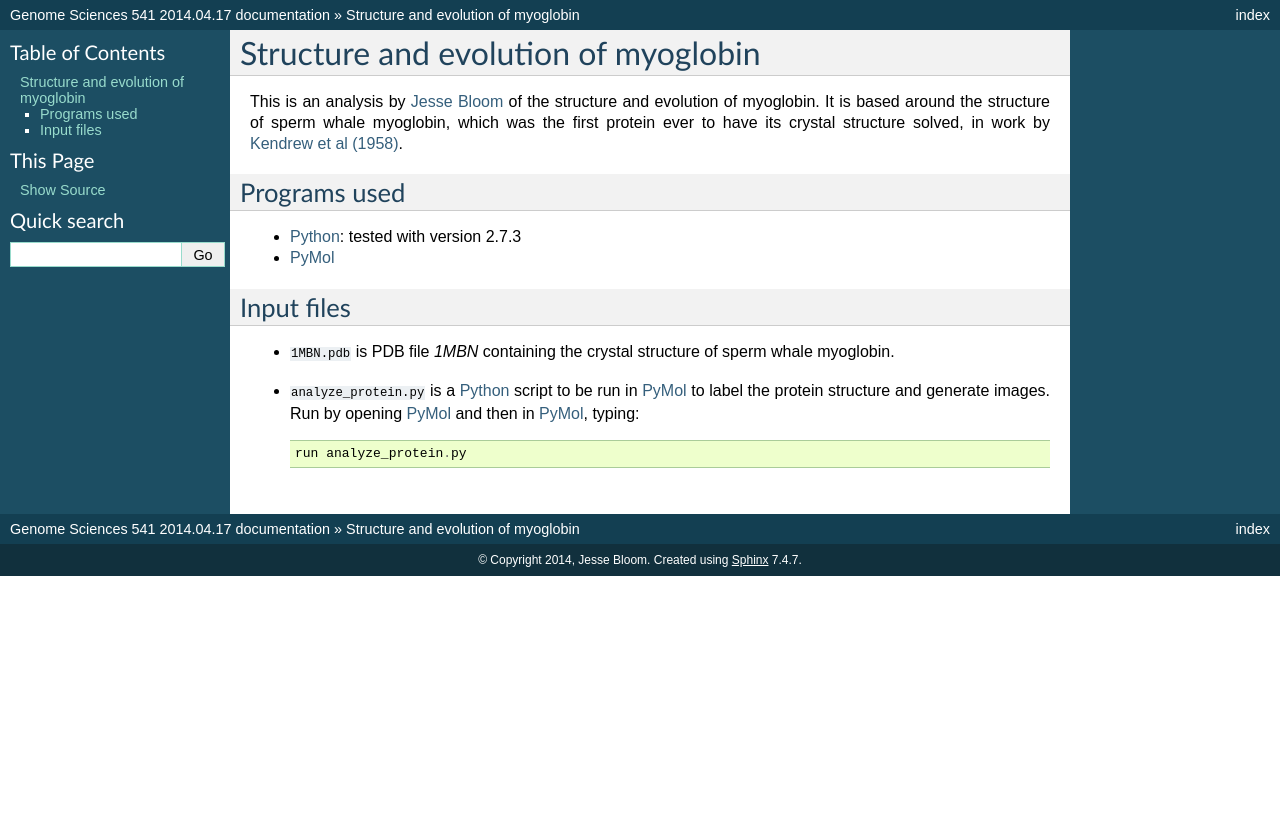
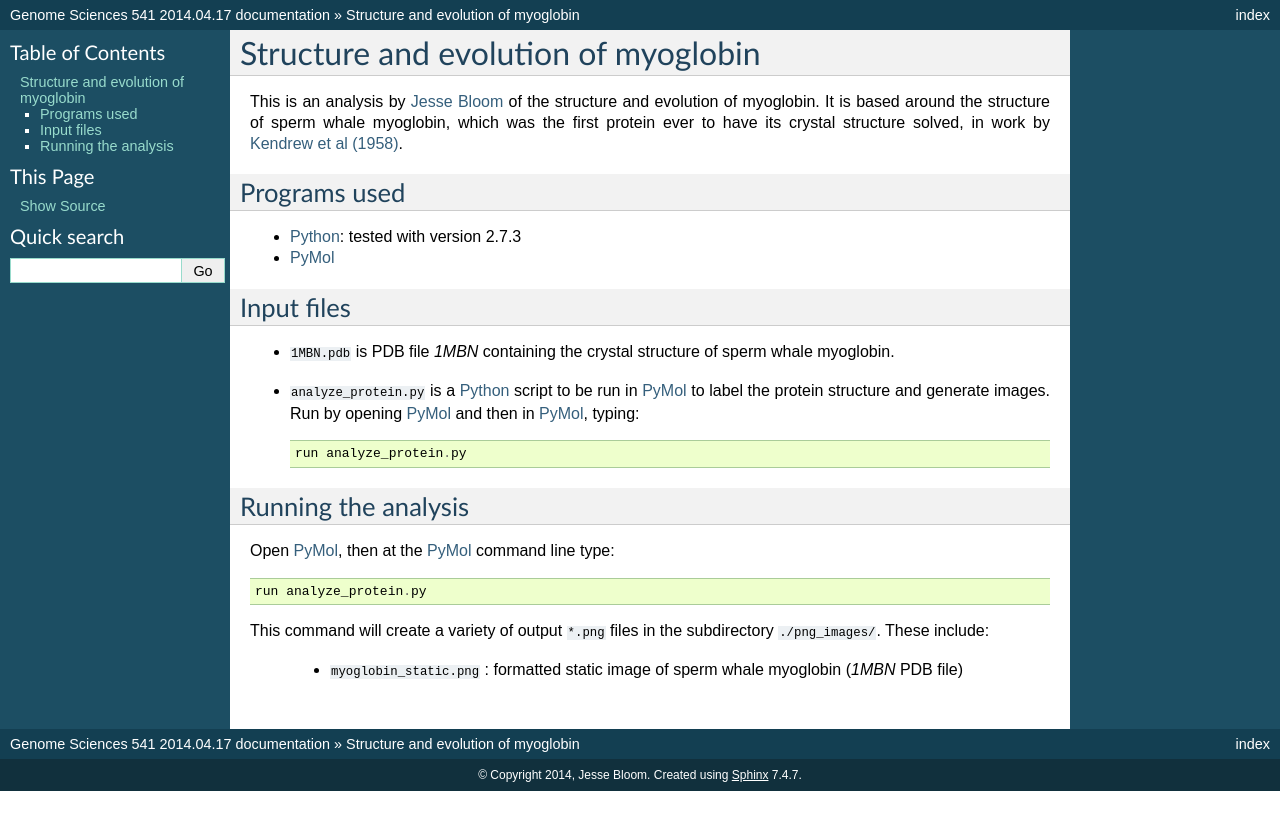
Before and after one commit to jbloom/GenomeSciences541, a Sphinx documentation site: the page built from source/myoglobin_structure/README.rst, in a window 1280 px wide. Shown: the top 830 px of the page. Built offline with Sphinx 7.4.7, drawn with Linux system fonts in a browser that asks for light colours; some of the changed lines change nothing that is shown.

Commit message:
Created initial static myoglobin image with pymol

```diff
--- a/source/myoglobin_structure/README.rst
+++ b/source/myoglobin_structure/README.rst
@@ -20,6 +20,16 @@ Input files
 
     run analyze_protein.py
 
+Running the analysis
+---------------------
+Open `PyMol`_, then at the `PyMol`_ command line type::
+
+    run analyze_protein.py
+
+This command will create a variety of output ``*.png`` files in the subdirectory ``./png_images/``. These include:
+
+    * ``myoglobin_static.png`` : formatted static image of sperm whale myoglobin (`1MBN` PDB file)
+
 
 .. _`Jesse Bloom`: http://research.fhcrc.org/bloom/en.html
 .. _`Watson and Crick (1953)`: http://www.nature.com/nature/dna50/watsoncrick.pdf
--- a/source/myoglobin_structure/analyze_protein.py
+++ b/source/myoglobin_structure/analyze_protein.py
@@ -8,11 +8,45 @@ script, and run::
 This script written by Jesse Bloom."""
 
 
+import os
+
 
 def main():
     """Main body of script."""
+    # subdictory for images
+    image_dir = './png_images/'
+    if not os.path.isdir(image_dir):
+        os.mkdir(image_dir)
+
+    # load molecule
+    cmd.delete('everything')
+    cmd.bg_color('white')
     cmd.load('1MBN.pdb', 'myoglobin')
 
+    # set up static view
+    cmd.hide('everything')
+    cmd.show('cartoon', 'myoglobin')
+    cmd.color('gray', 'myoglobin')
+    cmd.select('iron', 'elem FE')
+    cmd.select('heme', 'resn HEM and not iron')
+    cmd.show('sticks', 'heme')
+    cmd.color('green', 'heme')
+    cmd.show('spheres', 'iron')
+    cmd.color('red', 'iron')
+    cmd.select('his93', 'resi 93')
+    cmd.show('sticks', 'his93')
+    cmd.select('oxygen', 'resn OH')
+    cmd.show('spheres', 'oxygen')
+    cmd.color('blue', 'oxygen')
+    cmd.set_view(\
+            '-0.384154022,    0.878374994,    0.284453362,' +\
+            '-0.627070785,   -0.474350274,    0.617919803,' +\
+            '0.677684247,    0.059000824,    0.733017325,' +\
+            '0.000000000,    0.000000000, -120.189903259,' +\
+            '13.839839935,   20.989685059,    7.839759827,' +\
+            '101.168441772,  141.655395508,    0.000000000')
+    cmd.ray(1.5 * 1024, 1.5 * 768)
+    cmd.png('%s/myoglobin_static.png' % image_dir)
 
 
 
```
Also changed, not shown: source/myoglobin_structure/png_images/myoglobin_static.png (added).
